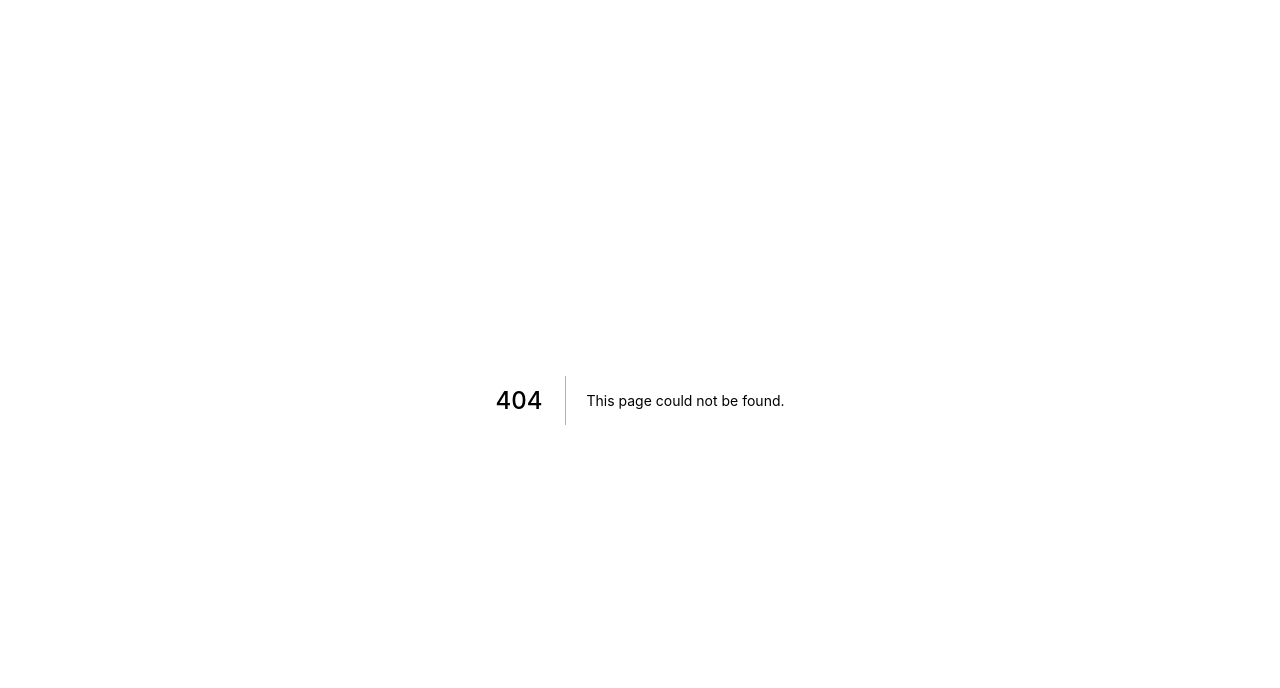
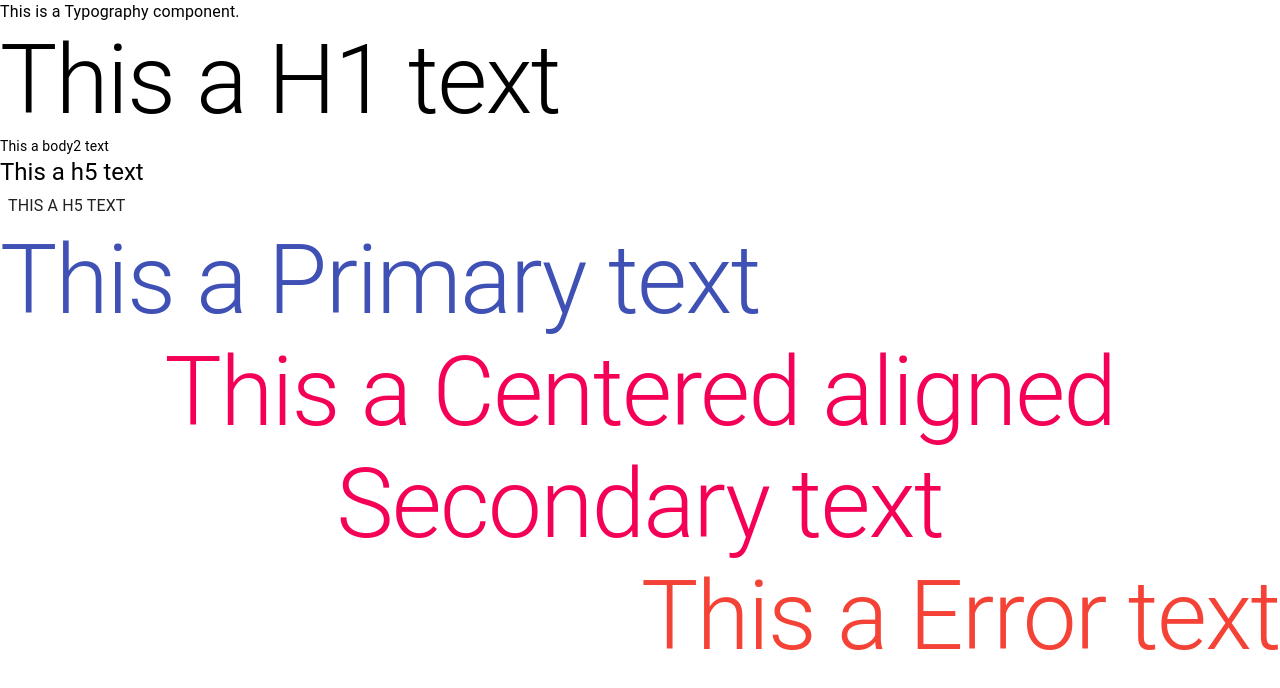
Before and after one commit to thatanjan/material-ui-basics-yt, a Next.js app: page /typography in a window 1280 px wide. Before the commit this address had no page. Shown: the top 688 px of the page. Built offline with nearby package versions, Linux system fonts and the light colour scheme.

Commit message:
Code for Typography component video

```diff
--- /dev/null
+++ b/pages/typography.jsx
@@ -0,0 +1,33 @@
+import React from 'react'
+import Button from '@material-ui/core/Button'
+import Typography from '@material-ui/core/Typography'
+
+const Text = () => {
+	return (
+		<div>
+			<Typography>This is a Typography component.</Typography>
+
+			<Typography variant='h1'>This a H1 text</Typography>
+
+			<Typography variant='body2'>This a body2 text</Typography>
+
+			<Typography component='h1' variant='h5'>
+				This a h5 text
+			</Typography>
+
+			<Typography component={Button}>This a h5 text</Typography>
+
+			<Typography color='primary' variant='h1'>
+				This a Primary text
+			</Typography>
+			<Typography color='secondary' variant='h1' align='center'>
+				This a Centered aligned Secondary text
+			</Typography>
+			<Typography color='error' variant='h1' align='right'>
+				This a Error text
+			</Typography>
+		</div>
+	)
+}
+
+export default Text
```
